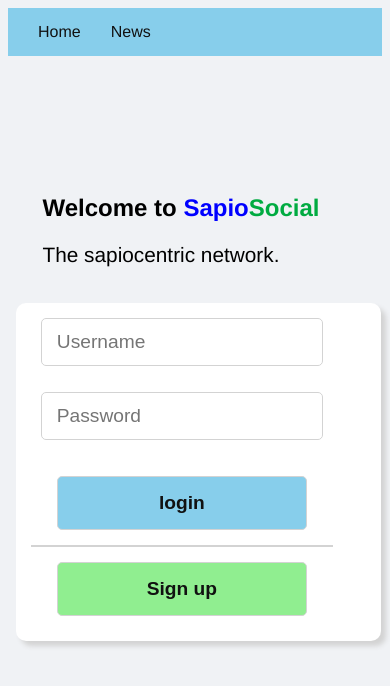
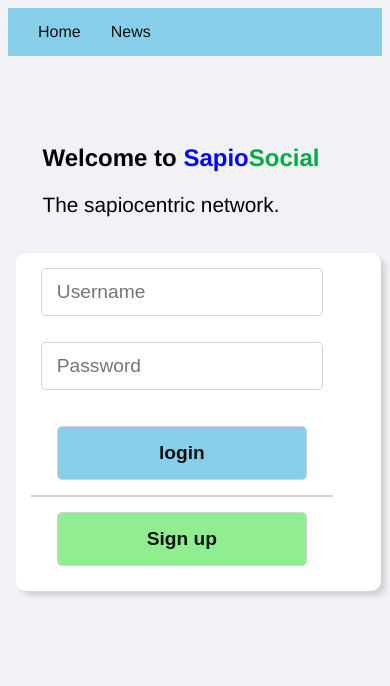
Before and after one commit to sweatshirt0/sapiosocial-js, a React (Create React App) app: page / in a window 390 px wide. Shown: the top 686 px of the page. Built offline with nearby package versions, Linux system fonts and the light colour scheme.

Commit message:
mobile path 7

```diff
--- a/src/index.css
+++ b/src/index.css
@@ -203,7 +203,7 @@ body {
 	.submit {
 		width: 250px;
 		justify-content: center;
-		border-radius: 5px;
+		border-radius: -5px;
 		padding: 15px;
 	}
 
@@ -217,7 +217,7 @@ body {
 	}
 
 	.home-content-wrapper {
-		margin-top: -150px;
+		margin-top: -200px;
 		left: 5vw;
 	}
 }
```
